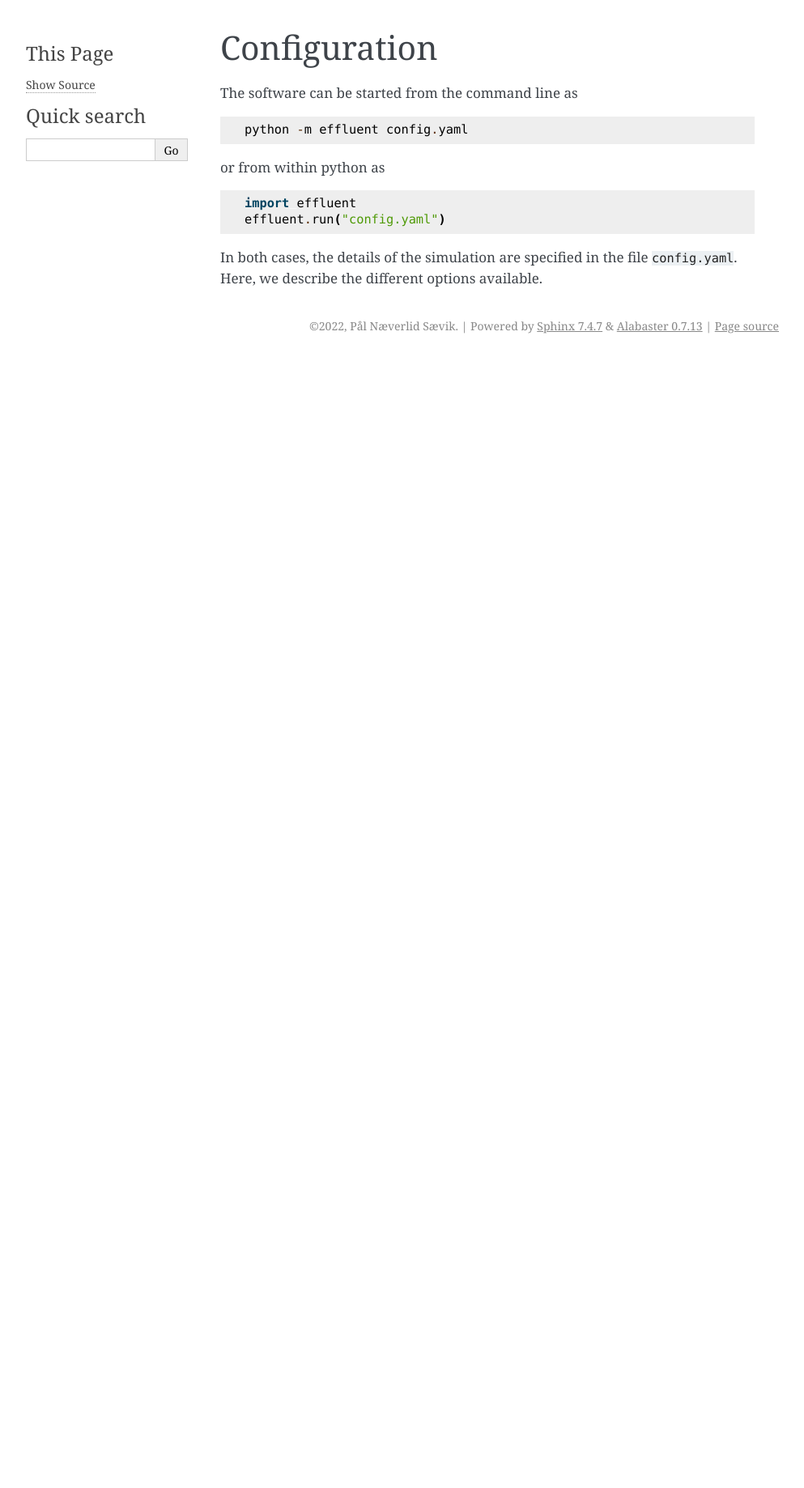
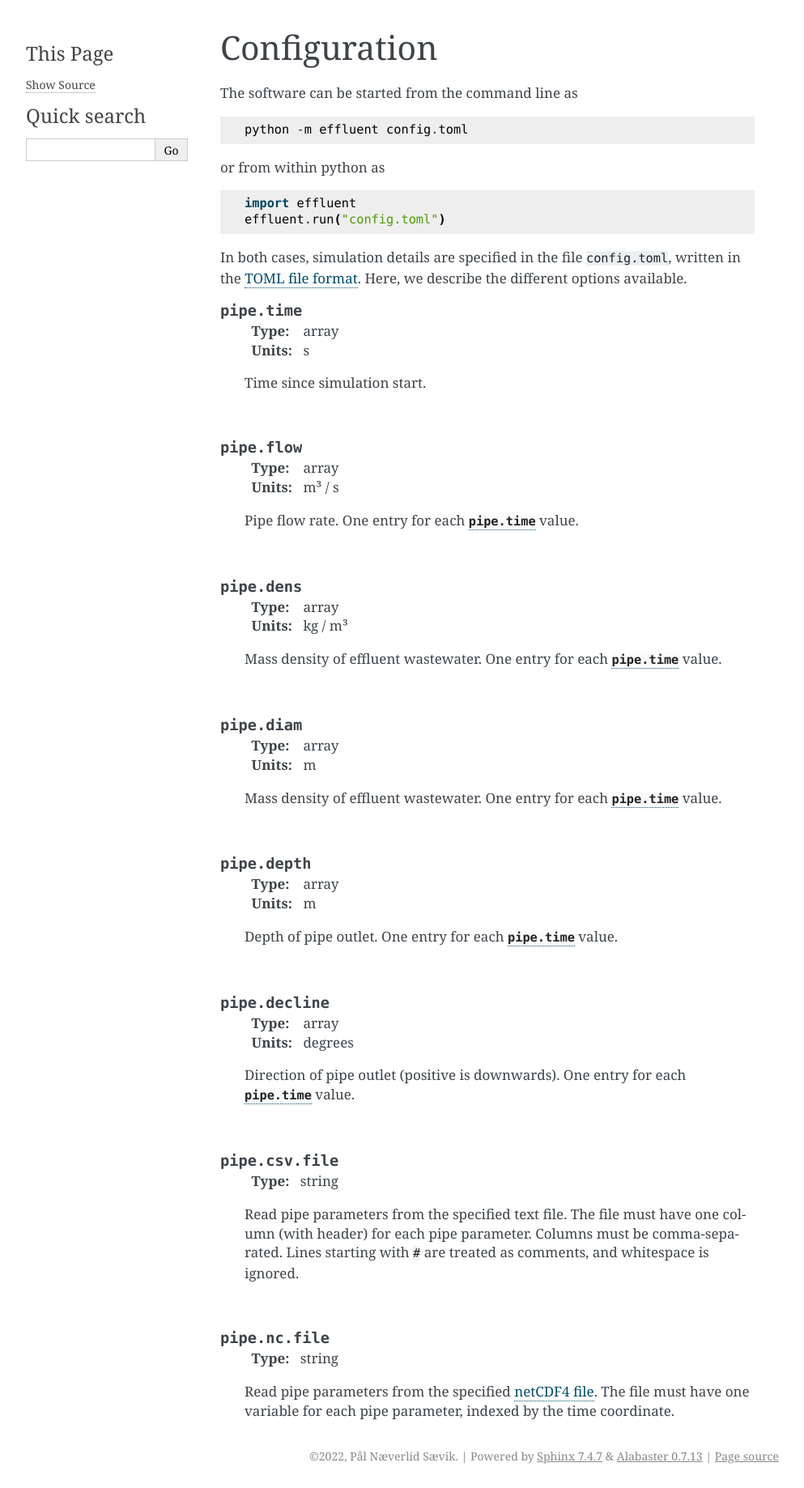
Before and after one commit to pnsaevik/effluent, a Sphinx documentation site: the page built from docs/source/config.rst, in a window 1280 px wide. Shown: the whole page at 81% size, without its empty margins (148-1141 px from the left). Built offline with Sphinx 7.4.7, drawn with Linux system fonts in a browser that asks for light colours; before the commit the page ends 900 px from its top, so only the background shows below that.

Commit message:
Add documentation of pipe parameters

```diff
--- a/docs/source/conf.py
+++ b/docs/source/conf.py
@@ -1,4 +1,20 @@
 from datetime import datetime
+from sphinx.application import Sphinx
+from sphinx.util.docfields import Field
+
+
+def setup(app: Sphinx):
+    app.add_object_type(
+        'confval',
+        'confval',
+        objname='configuration value',
+        indextemplate='pair: %s; configuration value',
+        doc_field_types=[
+            Field('type', label='Type', has_arg=False, names=('type',)),
+            Field('default', label='Default', has_arg=False, names=('default',)),
+            Field('units', label='Units', has_arg=False, names=('units',)),
+        ]
+    )
 
 # Configuration file for the Sphinx documentation builder.
 #
@@ -45,6 +61,8 @@ extensions = [
     'sphinx.ext.doctest',
 ]
 
+nitpicky = True
+
 # Matplotlib extension options
 plot_include_source = True
 plot_html_show_source_link = False
--- a/docs/source/config.rst
+++ b/docs/source/config.rst
@@ -6,14 +6,94 @@ The software can be started from the command line as
 
 .. code-block::
 
-    python -m effluent config.yaml
+    python -m effluent config.toml
 
 or from within python as
 
 .. code-block:: python
 
     import effluent
-    effluent.run("config.yaml")
+    effluent.run("config.toml")
 
-In both cases, the details of the simulation are specified in the
-file ``config.yaml``. Here, we describe the different options available.
+In both cases, simulation details are specified in the
+file ``config.toml``, written in the `TOML file format <https://toml.io/en/>`_.
+Here, we describe the different options available.
+
+.. confval:: pipe.time
+
+    :type: array
+    :units: s
+
+    Time since simulation start.
+
+|
+
+.. confval:: pipe.flow
+
+    :type: array
+    :units: m³ / s
+
+    Pipe flow rate.
+    One entry for each :confval:`pipe.time` value.
+
+|
+
+.. confval:: pipe.dens
+
+    :type: array
+    :units: kg / m³
+
+    Mass density of effluent wastewater.
+    One entry for each :confval:`pipe.time` value.
+
+|
+
+.. confval:: pipe.diam
+
+    :type: array
+    :units: m
+
+    Mass density of effluent wastewater.
+    One entry for each :confval:`pipe.time` value.
+
+|
+
+.. confval:: pipe.depth
+
+    :type: array
+    :units: m
+
+    Depth of pipe outlet.
+    One entry for each :confval:`pipe.time` value.
+
+|
+
+.. confval:: pipe.decline
+
+    :type: array
+    :units: degrees
+
+    Direction of pipe outlet (positive is downwards).
+    One entry for each :confval:`pipe.time` value.
+
+|
+
+.. confval:: pipe.csv.file
+
+   :type: string
+
+   Read pipe parameters from the specified text file. The file must have one
+   column (with header) for each pipe parameter. Columns must be
+   comma-separated. Lines starting with ``#`` are treated as comments, and
+   whitespace is ignored.
+
+|
+
+.. confval:: pipe.nc.file
+
+   :type: string
+
+   Read pipe parameters from the specified
+   `netCDF4 file <https://unidata.github.io/netcdf4-python/>`_.
+   The file must have one variable for each pipe parameter, indexed by the time
+   coordinate.
--- a/docs/source/input.rst
+++ /dev/null
@@ -1,3 +0,0 @@
-===================
-Input formats
-===================
--- a/docs/source/output.rst
+++ /dev/null
@@ -1,3 +0,0 @@
-===================
-Output formats
-===================
```
